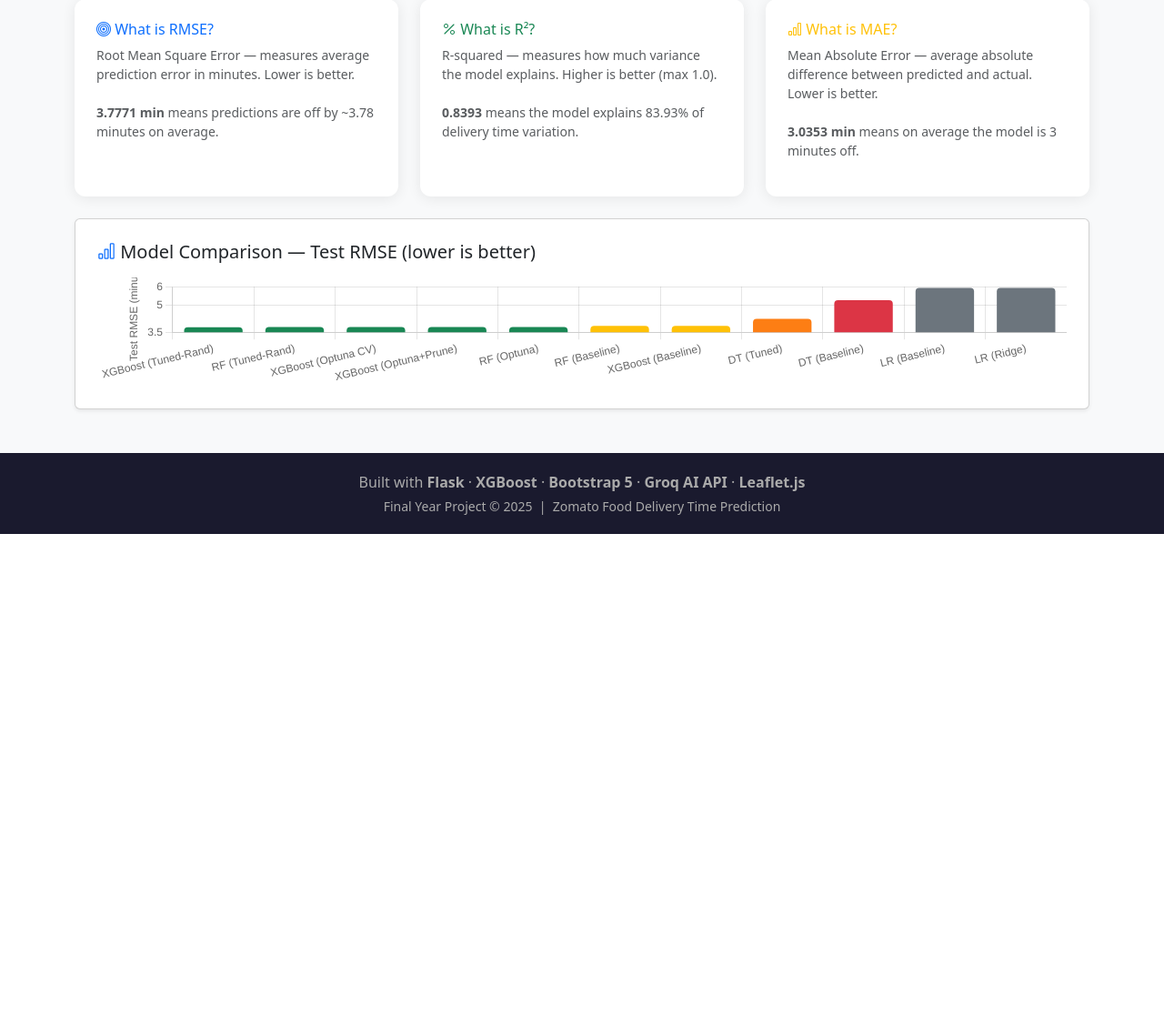
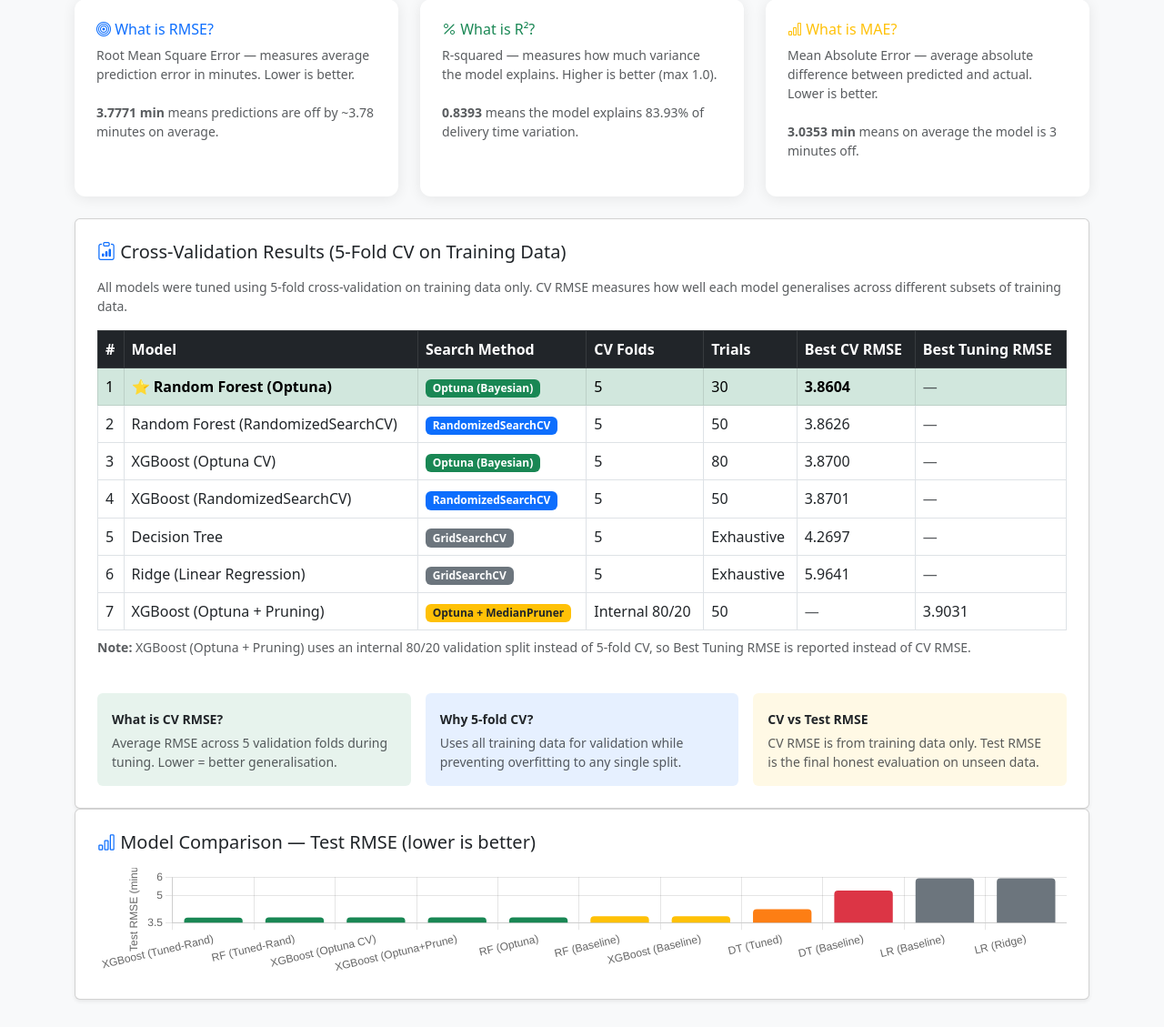
Before and after one commit to zylim04/delivery-app, a Flask app: page /performance in a window 1280 px wide. Shown: the part 831-1960 px from the top of the page at 91% size. Before the commit the page ends 1418 px from the top, so only its background shows below. Run offline with Flask 3, Linux system fonts and the light colour scheme; parts of the project's set-up code (start-up, migrations or seed data) failed here and were passed over.

Commit message:
Update CV results table with actual tuning results

```diff
--- a/templates/performance.html
+++ b/templates/performance.html
@@ -163,6 +163,133 @@
         </div>
     </div>
 
+<!-- Cross Validation Results -->
+    <div class="card shadow-sm p-4 mt-4">
+        <h5 class="mb-3">
+            <i class="bi bi-clipboard-data text-primary"></i>
+            Cross-Validation Results (5-Fold CV on Training Data)
+        </h5>
+        <p class="text-muted small mb-3">
+            All models were tuned using 5-fold cross-validation on
+            training data only. CV RMSE measures how well each model
+            generalises across different subsets of training data.
+        </p>
+        <div class="table-responsive">
+            <table class="table table-bordered table-hover mb-0">
+                <thead class="table-dark">
+                    <tr>
+                        <th>#</th>
+                        <th>Model</th>
+                        <th>Search Method</th>
+                        <th>CV Folds</th>
+                        <th>Trials</th>
+                        <th>Best CV RMSE</th>
+                        <th>Best Tuning RMSE</th>
+                    </tr>
+                </thead>
+                <tbody>
+                    <tr class="table-success">
+                        <td>1</td>
+                        <td><strong>⭐ Random Forest (Optuna)</strong></td>
+                        <td><span class="badge bg-success">Optuna (Bayesian)</span></td>
+                        <td>5</td>
+                        <td>30</td>
+                        <td><strong>3.8604</strong></td>
+                        <td class="text-muted">—</td>
+                    </tr>
+                    <tr>
+                        <td>2</td>
+                        <td>Random Forest (RandomizedSearchCV)</td>
+                        <td><span class="badge bg-primary">RandomizedSearchCV</span></td>
+                        <td>5</td>
+                        <td>50</td>
+                        <td>3.8626</td>
+                        <td class="text-muted">—</td>
+                    </tr>
+                    <tr>
+                        <td>3</td>
+                        <td>XGBoost (Optuna CV)</td>
+                        <td><span class="badge bg-success">Optuna (Bayesian)</span></td>
+                        <td>5</td>
+                        <td>80</td>
+                        <td>3.8700</td>
+                        <td class="text-muted">—</td>
+                    </tr>
+                    <tr>
+                        <td>4</td>
+                        <td>XGBoost (RandomizedSearchCV)</td>
+                        <td><span class="badge bg-primary">RandomizedSearchCV</span></td>
+                        <td>5</td>
+                        <td>50</td>
+                        <td>3.8701</td>
+                        <td class="text-muted">—</td>
+                    </tr>
+                    <tr>
+                        <td>5</td>
+                        <td>Decision Tree</td>
+                        <td><span class="badge bg-secondary">GridSearchCV</span></td>
+                        <td>5</td>
+                        <td>Exhaustive</td>
+                        <td>4.2697</td>
+                        <td class="text-muted">—</td>
+                    </tr>
+                    <tr>
+                        <td>6</td>
+                        <td>Ridge (Linear Regression)</td>
+                        <td><span class="badge bg-secondary">GridSearchCV</span></td>
+                        <td>5</td>
+                        <td>Exhaustive</td>
+                        <td>5.9641</td>
+                        <td class="text-muted">—</td>
+                    </tr>
+                    <tr>
+                        <td>7</td>
+                        <td>XGBoost (Optuna + Pruning)</td>
+                        <td><span class="badge bg-warning text-dark">Optuna + MedianPruner</span></td>
+                        <td>Internal 80/20</td>
+                        <td>50</td>
+                        <td class="text-muted">—</td>
+                        <td>3.9031</td>
+                    </tr>
+                </tbody>
+            </table>
+        </div>
+        <p class="text-muted small mt-2">
+            <strong>Note:</strong> XGBoost (Optuna + Pruning) uses an
+            internal 80/20 validation split instead of 5-fold CV,
+            so Best Tuning RMSE is reported instead of CV RMSE.
+        </p>
+        <div class="row g-3 mt-2">
+            <div class="col-md-4">
+                <div class="p-3 bg-success bg-opacity-10 rounded">
+                    <strong class="small">What is CV RMSE?</strong>
+                    <p class="small text-muted mb-0 mt-1">
+                        Average RMSE across 5 validation folds during
+                        tuning. Lower = better generalisation.
+                    </p>
+                </div>
+            </div>
+            <div class="col-md-4">
+                <div class="p-3 bg-primary bg-opacity-10 rounded">
+                    <strong class="small">Why 5-fold CV?</strong>
+                    <p class="small text-muted mb-0 mt-1">
+                        Uses all training data for validation while
+                        preventing overfitting to any single split.
+                    </p>
+                </div>
+            </div>
+            <div class="col-md-4">
+                <div class="p-3 bg-warning bg-opacity-10 rounded">
+                    <strong class="small">CV vs Test RMSE</strong>
+                    <p class="small text-muted mb-0 mt-1">
+                        CV RMSE is from training data only. Test RMSE
+                        is the final honest evaluation on unseen data.
+                    </p>
+                </div>
+            </div>
+        </div>
+    </div>
+
     <!-- RMSE Bar Chart -->
     <div class="card shadow-sm p-4">
         <h5 class="mb-3">
```
